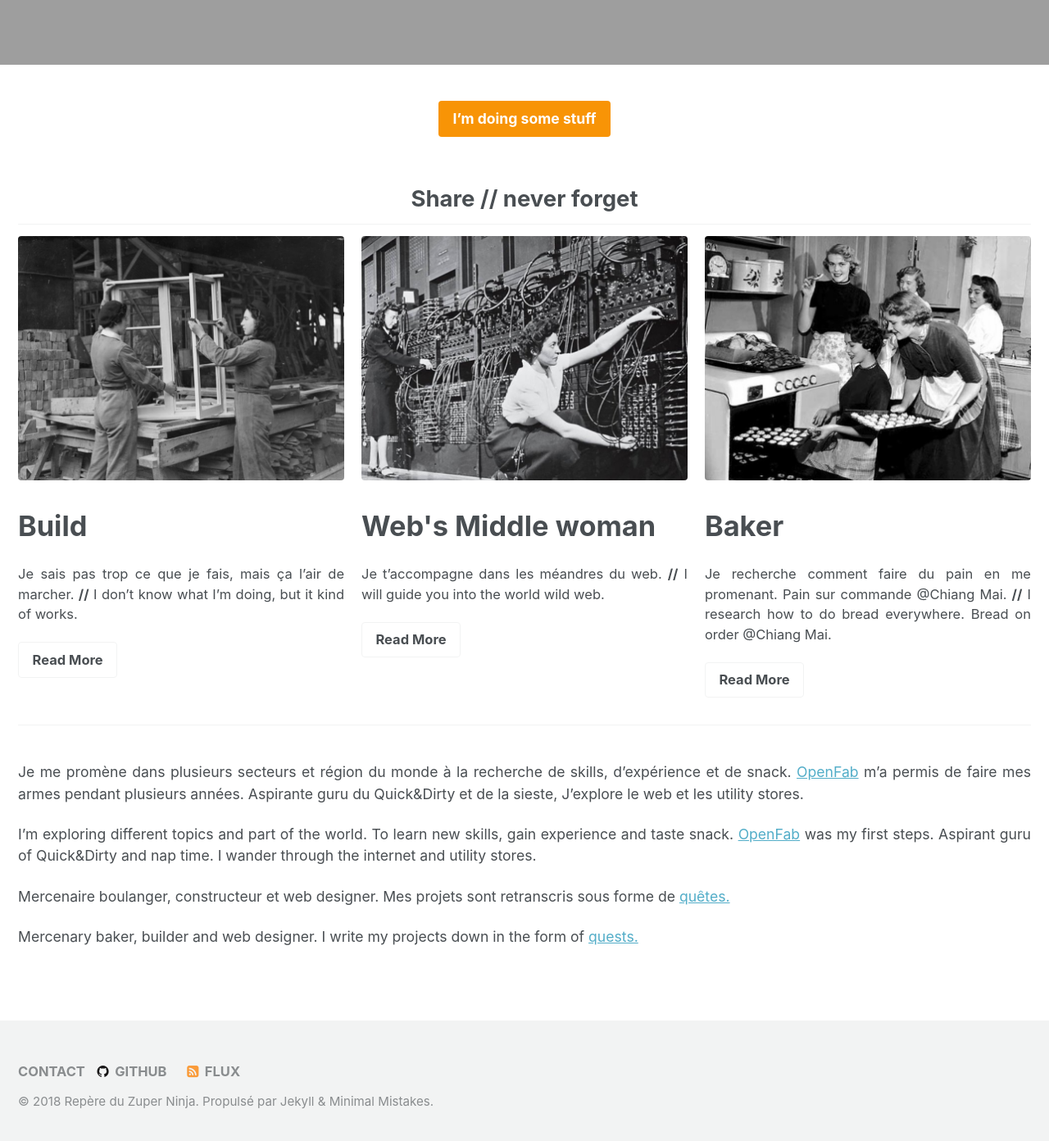
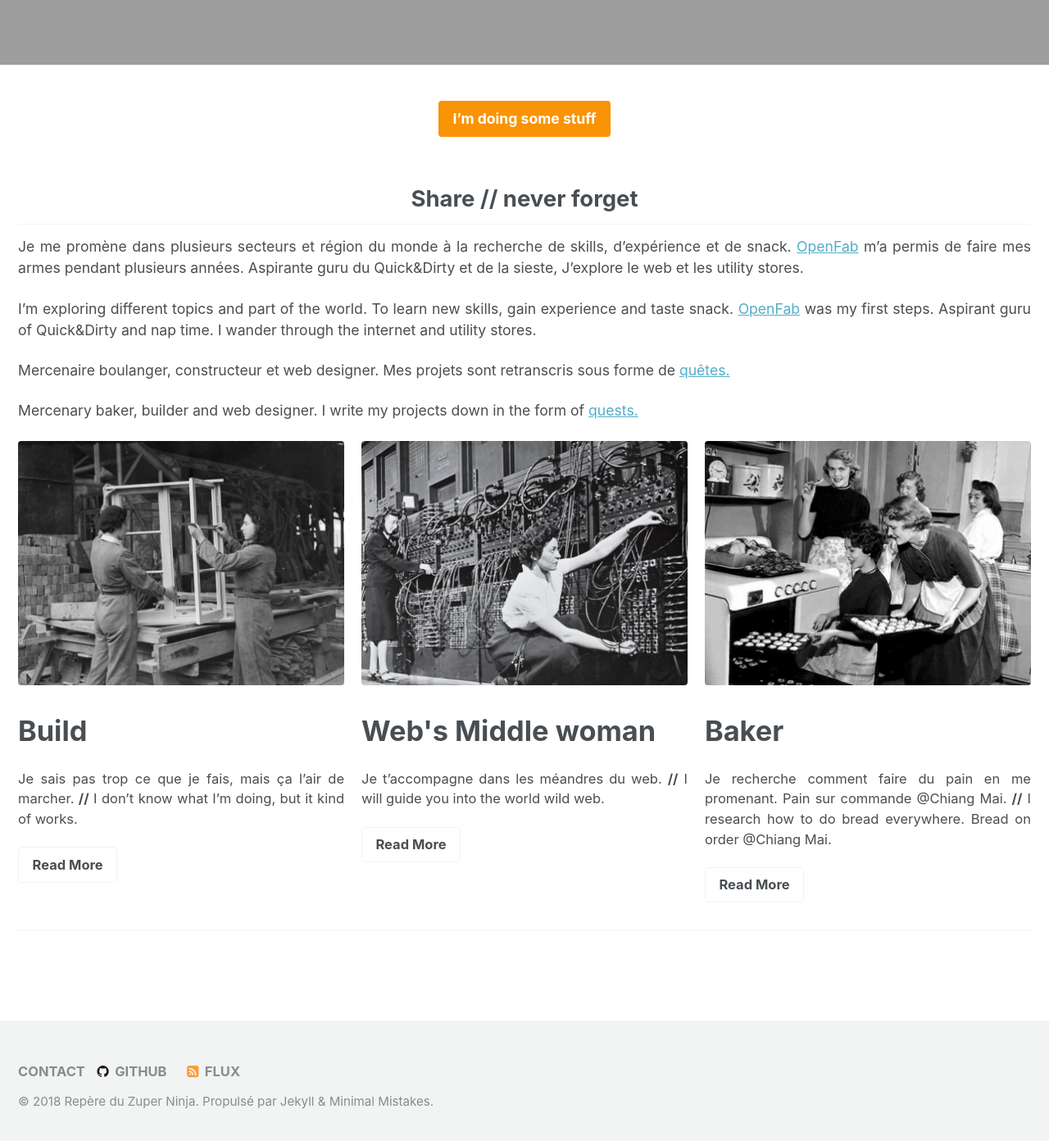
Before and after one commit to zuperninja/zuperninja.github.io, a Jekyll site: the page built from index.md, in a window 1280 px wide and 1400 px high, scrolled down 981 px. Shown: the top 1392 px of the window at 82% size. Built offline with Jekyll 4.4.1, drawn with Linux system fonts in a browser that asks for light colours.

Commit message:
Update index.md

```diff
--- a/index.md
+++ b/index.md
@@ -38,8 +38,6 @@ feature_row:
 ## Share // never forget
 {: .text-center}
 
-{% include feature_row %}
-
 
 Je me promène dans plusieurs secteurs et région du monde à la recherche de skills, d'expérience et de snack.
 [OpenFab](http://openfab.be) m'a permis de faire mes armes pendant plusieurs années. Aspirante guru du Quick&Dirty et de la sieste, J'explore le web et les utility stores.
@@ -54,3 +52,6 @@ Mercenaire boulanger, constructeur et web designer. Mes projets sont retranscris
 
 Mercenary baker, builder and web designer. I write my projects down in the form of [quests.](blog/portfolio/)
 {: .text-justify}
+
+
+{% include feature_row %}
```
